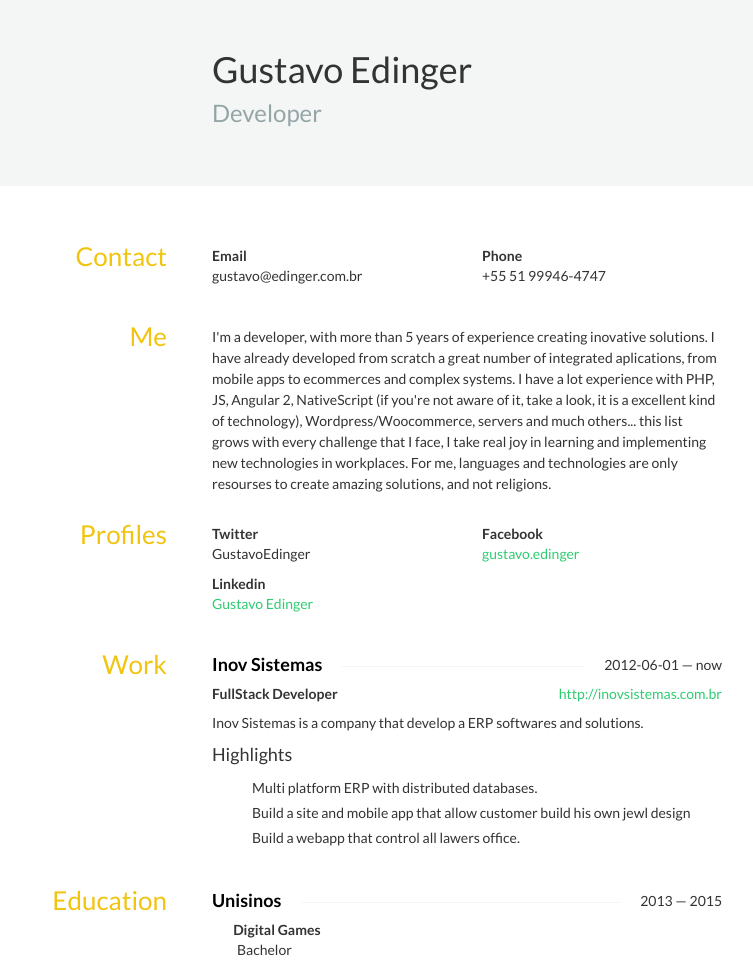
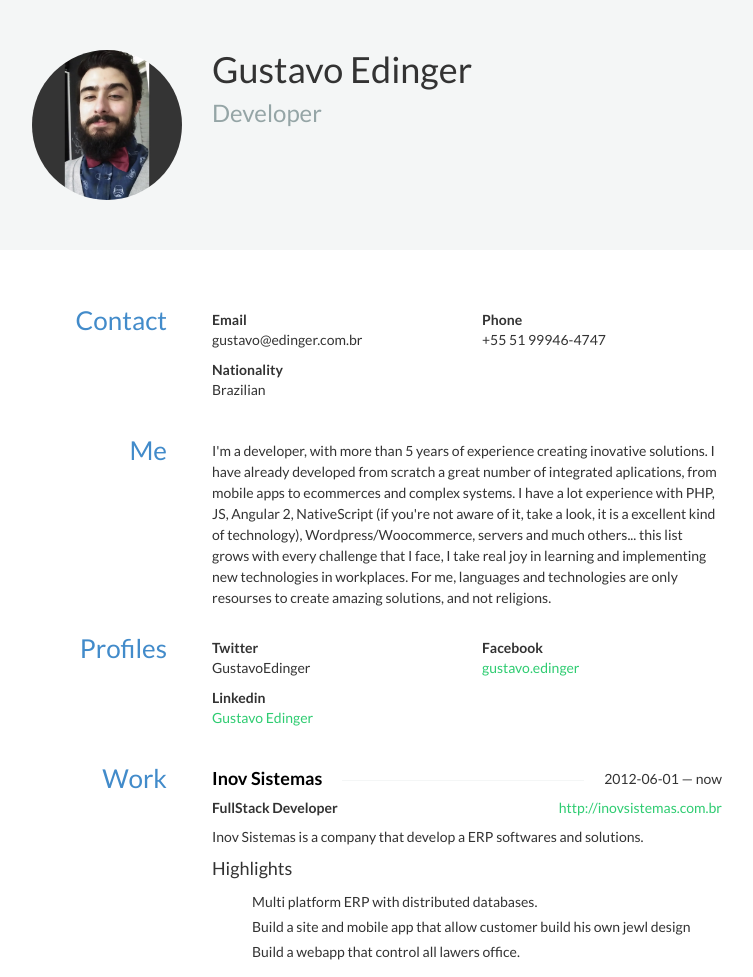
Before and after one commit to Gustavo47/gustavoedinger.com, a plain HTML site: page index.html in a window 1280 px wide. Shown: the top 977 px of the page, without its empty margins (263-1016 px from the left). Drawn offline with nearby package versions, Linux system fonts and the light colour scheme; some icons are missing.

Commit message:
add photo

```diff
--- a/index.html
+++ b/index.html
@@ -92,7 +92,7 @@ h4 span:first-child {
 	font-size: 24px;
 }
 #content h3 {
-	color: #f1c40f;
+	color: #428bca;
 	font-size: 26px;
 	margin-top: -4px;
 }
@@ -186,7 +186,10 @@ h4 span:first-child {
 		display: none;
 	}
 }
-
+	.me {
+		border-radius: 300px;
+		max-width: 100%;
+	}
 	</style>
 
 	</head>
@@ -195,7 +198,10 @@ h4 span:first-child {
 	<header id="header">
 		<div class="container">
 			<div class="row">
-				<div class="col-sm-9 col-sm-push-3">
+				<div class="col-sm-3">
+					<img src="me_croped.jpg" class="me" >
+				</div>
+				<div class="col-sm-9">
 					<h1>
 						Gustavo Edinger
 					</h1>
@@ -222,7 +228,12 @@ h4 span:first-child {
 					<strong>Phone</strong>
 					<div class="phone">+55 51 99946-4747</div>
 				</div>
-
+			</div>
+			<div class="row">
+				<div class="col-sm-6">
+					<strong>Nationality</strong>
+					<div class="nationality">Brazilian</div>
+				</div>
 			</div>
 		</div>
 	</section>
```
Also changed, not shown: me.jpg (added), me_croped.jpg (added). Lines whose indentation alone changed are shown as unchanged.
